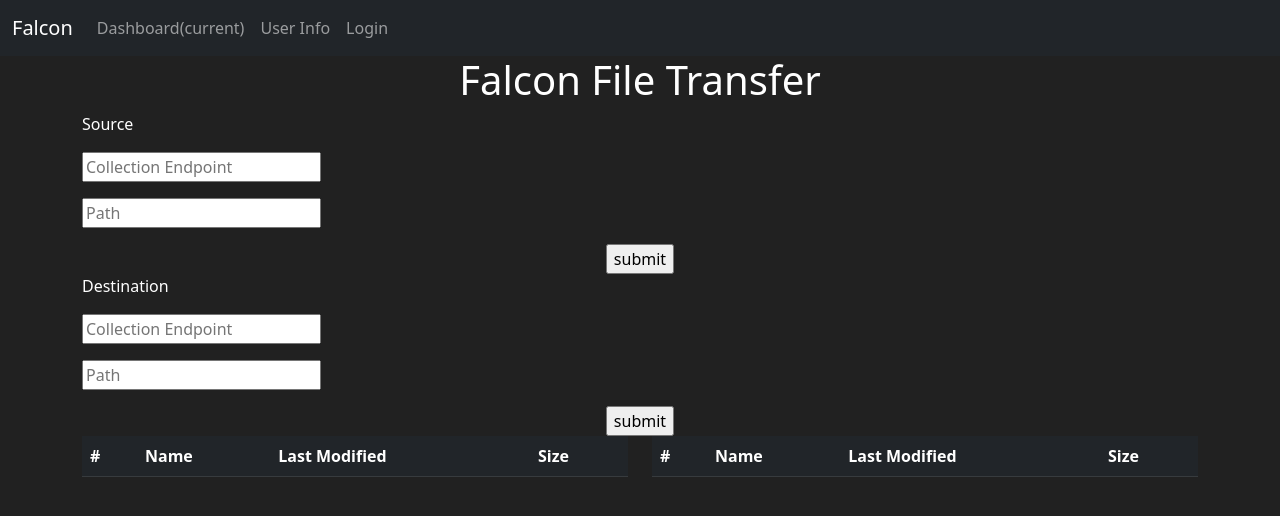
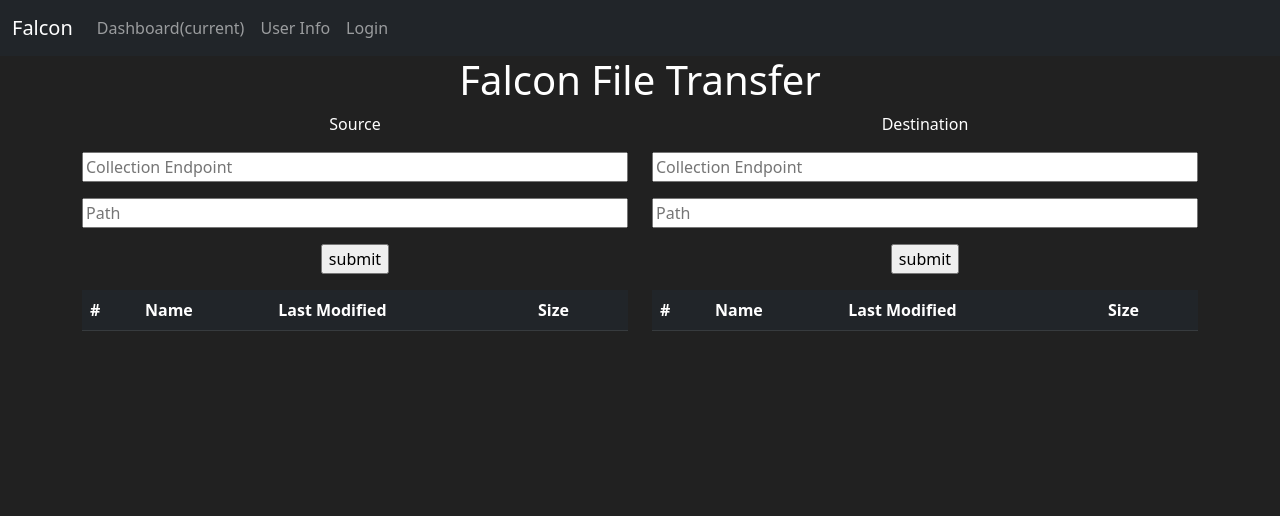
Before and after one commit to martires-colin/falcon-globus-website, a Flask app: page /dashboard in a window 1280 px wide. Shown: the top 516 px of the page. Run offline with Flask 2, Linux system fonts and the light colour scheme; lists and menus that the app fills with data are empty; parts of the project's set-up code (start-up, migrations or seed data) failed here and were passed over; some libraries are stand-ins or nearby versions.

Commit message:
table scrolls

```diff
--- a/flask-server/falcon.py
+++ b/flask-server/falcon.py
@@ -110,7 +110,7 @@ def dashboard():
     # else:
     #     return redirect(url_for('home'))
 
-    return render_template('dashboard.html')    #
+    return render_template('dashboard.html')
 
 
 @app.route('/updateSrc', methods=['POST'])
--- a/flask-server/templates/dashboard.html
+++ b/flask-server/templates/dashboard.html
@@ -10,57 +10,31 @@ Dashboard
     <div class="row">
         <h1 class="text-center">Falcon File Transfer</h1>
     </div>
-    <!-- <div class="row">
-        <form action="#" method="post">
-            <div class="row">
-                <div class="col-md-6">
-                    <p>Source</p>
-                    <p><input type="text" name="srcCollection" placeholder="Collection Endpoint"/></p>
-                    <p><input type="text" name="srcPath" placeholder="Path"/></p>
+
+    <div class="row">
+        <div class="container col-md-6" id="srcSearch">
+            <form action="#" method="post" id="srcForm">
+                <div class="d-flex flex-column">
+                    <p class="text-center">Source</p>
+                    <input class="flex-grow-1 mb-3" type="text" name="srcCollection" id="srcCollectionInput"
+                        placeholder="Collection Endpoint" />
+                    <input class="flex-grow-1 mb-3" type="text" name="srcPath" id="srcPathInput" placeholder="Path" />
                 </div>
-                <div class="col-md-6">
-                    <p>Destination</p>
-                    <p><input type="text" name="destCollection" placeholder="Collection Endpoint"/></p>
-                    <p><input type="text" name="destPath" placeholder="Path"/></p>
-                </div>
-            </div>
-            <div class="row">
-                <div class="d-flex justify-content-center">
-                    <input type="submit" value="submit" />
-                </div>
-            </div>
-        </form>
-    </div> -->
-    <div class="row">
-        <div class="container" id="srcSearch">
-            <form action="#" method="post" id="srcForm">
-                <div class="row">
-                    <div class="col-md-6">
-                        <p>Source</p>
-                        <p><input type="text" name="srcCollection" id="srcCollectionInput" placeholder="Collection Endpoint"/></p>
-                        <p><input type="text" name="srcPath" id="srcPathInput" placeholder="Path"/></p>
-                    </div>
-                </div>
-                <div class="row">
-                    <div class="d-flex justify-content-center">
-                        <input type="submit" value="submit" id="srcSubmit"/>
-                    </div>
+                <div class="d-flex justify-content-center mb-3">
+                    <input type="submit" value="submit" id="srcSubmit" />
                 </div>
             </form>
         </div>
-        <div class="container" id="destSearch">
+        <div class="container col-md-6" id="destSearch">
             <form action="#" method="post" id="destForm">
-                <div class="row">
-                    <div class="col-md-6">
-                        <p>Destination</p>
-                        <p><input type="text" name="destCollection" id="destCollectionInput" placeholder="Collection Endpoint"/></p>
-                        <p><input type="text" name="destPath" id="destPathInput" placeholder="Path"/></p>
-                    </div>
+                <div class="d-flex flex-column">
+                    <p class="text-center">Destination</p>
+                    <input class="flex-grow-1 mb-3" type="text" name="destCollection" id="destCollectionInput"
+                        placeholder="Collection Endpoint" />
+                    <input class="flex-grow-1 mb-3" type="text" name="destPath" id="destPathInput" placeholder="Path" />
                 </div>
-                <div class="row">
-                    <div class="d-flex justify-content-center">
-                        <input type="submit" value="submit" id="destSubmit"/>
-                    </div>
+                <div class="d-flex justify-content-center mb-3">
+                    <input type="submit" value="submit" id="destSubmit" />
                 </div>
             </form>
         </div>
@@ -69,7 +43,7 @@ Dashboard
 
     <div class="row">
         <div class="col-md-6">
-            <table class="table table-hover table-dark">
+            <table class="table table-hover table-dark mb-0">
                 <thead>
                     <tr>
                         <th scope="col">#</th>
@@ -78,12 +52,16 @@ Dashboard
                         <th scope="col">Size</th>
                     </tr>
                 </thead>
-                <tbody id="srcTable">
-                </tbody>
             </table>
+            <div class="overflow-auto" style="max-height: 450px;">
+                <table class="table table-hover table-dark">
+                    <tbody id="srcTable">
+                    </tbody>
+                </table>
+            </div>
         </div>
         <div class="col-md-6">
-            <table class="table table-hover table-dark">
+            <table class="table table-hover table-dark mb-0">
                 <thead>
                     <tr>
                         <th scope="col">#</th>
@@ -92,9 +70,13 @@ Dashboard
                         <th scope="col">Size</th>
                     </tr>
                 </thead>
-                <tbody id="destTable">
-                </tbody>
             </table>
+            <div class="overflow-auto" style="max-height: 450px;">
+                <table class="table table-hover table-dark">
+                    <tbody id="destTable">
+                    </tbody>
+                </table>
+            </div>
         </div>
     </div>
 </div>
```
